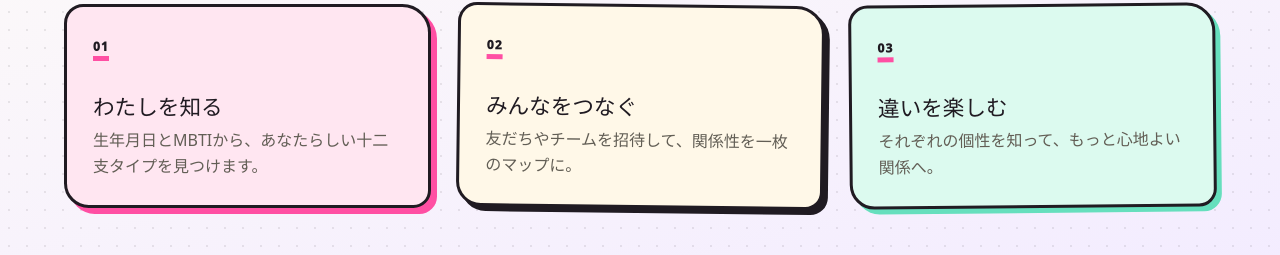
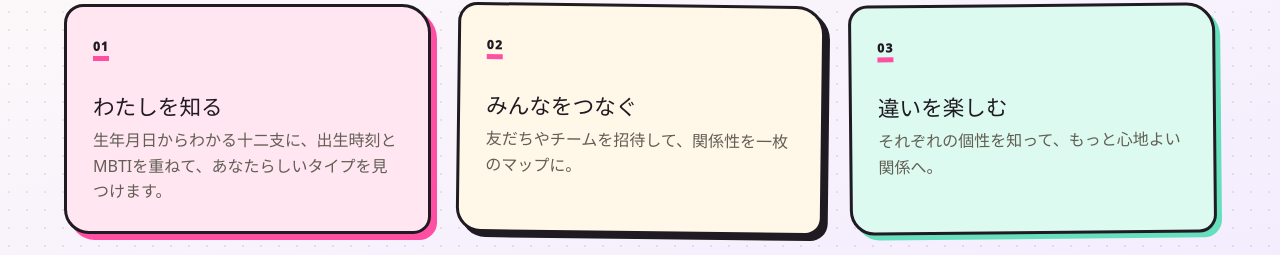
Before and after one commit to mi-hye/mofutype, a Next.js app: page / in a window 1280 px wide. Shown: the part 1509-1764 px from the top of the page. Built offline with nearby package versions, Linux system fonts and the light colour scheme; no server answers.

Commit message:
fix: clarify zodiac profile copy

```diff
--- a/src/app/page.tsx
+++ b/src/app/page.tsx
@@ -59,7 +59,7 @@ export default function Home() {
         <Card variant="accent">
           <span className="feature-card__number">01</span>
           <h2>わたしを知る</h2>
-          <p>生年月日とMBTIから、あなたらしい十二支タイプを見つけます。</p>
+          <p>生年月日からわかる十二支に、出生時刻とMBTIを重ねて、あなたらしいタイプを見つけます。</p>
         </Card>
         <Card>
           <span className="feature-card__number">02</span>
```
Also changed, not shown: 1 other file (tests, documents, lock files or other folders).
